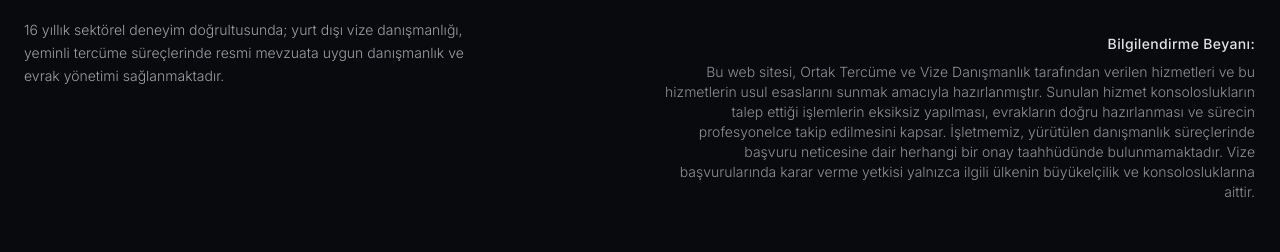
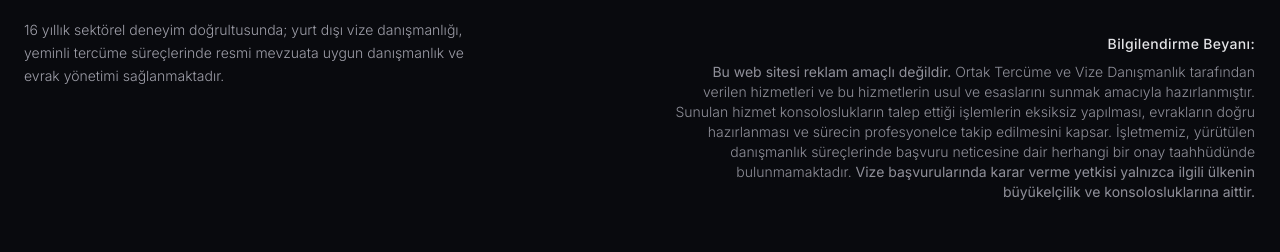
Before and after one commit to lordmarcus13/ortaktercumevize, a Next.js app: page / in a window 1280 px wide. Shown: the part 3244-3496 px from the top of the page. Built offline with nearby package versions, Linux system fonts and the light colour scheme.

Commit message:
Update footer disclaimer with bold text and additional sentence

```diff
--- a/src/components/Footer.tsx
+++ b/src/components/Footer.tsx
@@ -23,7 +23,7 @@ export default function Footer() {
           </div>
           <div className="bg-white/[0.03] p-4 rounded-xl lg:bg-transparent lg:p-0 border border-white/5 lg:border-transparent">
             <strong className="text-zinc-200 block mb-1.5 sm:mb-2 font-medium tracking-wide">Bilgilendirme Beyanı:</strong>
-            <p>Bu web sitesi, Ortak Tercüme ve Vize Danışmanlık tarafından verilen hizmetleri ve bu hizmetlerin usul esaslarını sunmak amacıyla hazırlanmıştır. Sunulan hizmet konsoloslukların talep ettiği işlemlerin eksiksiz yapılması, evrakların doğru hazırlanması ve sürecin profesyonelce takip edilmesini kapsar. İşletmemiz, yürütülen danışmanlık süreçlerinde başvuru neticesine dair herhangi bir onay taahhüdünde bulunmamaktadır. Vize başvurularında karar verme yetkisi yalnızca ilgili ülkenin büyükelçilik ve konsolosluklarına aittir.</p>
+            <p><strong>Bu web sitesi reklam amaçlı değildir.</strong> Ortak Tercüme ve Vize Danışmanlık tarafından verilen hizmetleri ve bu hizmetlerin usul ve esaslarını sunmak amacıyla hazırlanmıştır. Sunulan hizmet konsoloslukların talep ettiği işlemlerin eksiksiz yapılması, evrakların doğru hazırlanması ve sürecin profesyonelce takip edilmesini kapsar. İşletmemiz, yürütülen danışmanlık süreçlerinde başvuru neticesine dair herhangi bir onay taahhüdünde bulunmamaktadır. <strong>Vize başvurularında karar verme yetkisi yalnızca ilgili ülkenin büyükelçilik ve konsolosluklarına aittir.</strong></p>
           </div>
         </div>
       </div>
```
